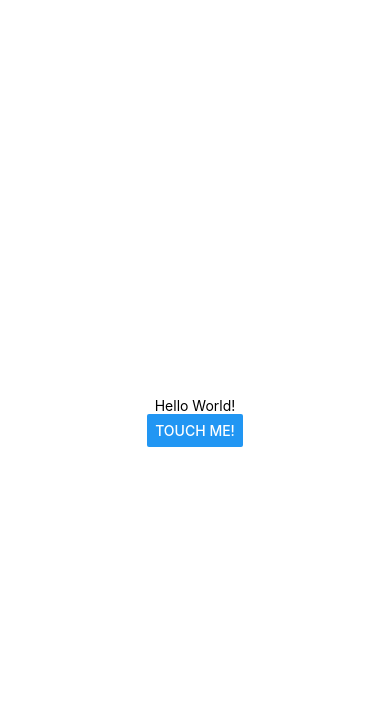
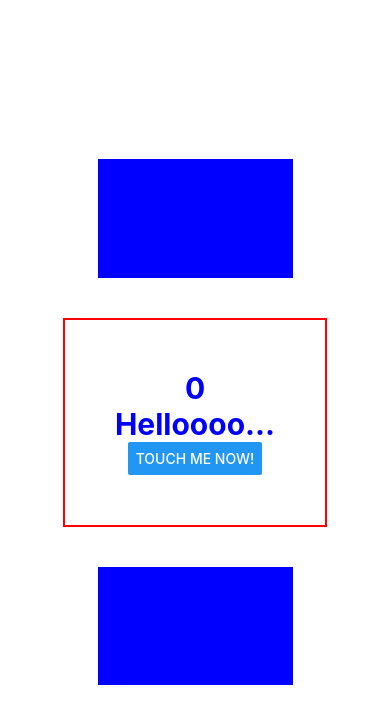
Before and after one commit to boeykokchin/PCMOB2Demo1, a React Native app: screen / in a window 390 px wide. Shown: the top 724 px of the page. Built offline with nearby package versions, Linux system fonts and the light colour scheme.

Commit message:
based - watch-liked submission

```diff
--- a/App.js
+++ b/App.js
@@ -1,22 +1,58 @@
 import { StatusBar } from 'expo-status-bar';
-import React from 'react';
+import React, { useState } from 'react';
 import { StyleSheet, Text, View, Button } from 'react-native';
 
 export default function App() {
+
+  let [count, setCount] = useState(0);
+
+  let buttonPressed = () => {
+    // console.log("I am touched...");
+    // console.log(`Before pressing, the count was ${count}`);
+    setCount(count +1);
+  }
+
   return (
     <View style={styles.container}>
-      <Text>Hello World!</Text>
-      <Button title="Touch Me!"></Button>
-      <StatusBar style="auto" />
+    <View style={styles.fillerContainer}></View>
+    <View style={styles.innerContainer}>
+      <Text style={styles.text}>{count}</Text>
+      <Text style={styles.text}>Helloooo...</Text>
+      <Button title="Touch Me Now!" onPress={buttonPressed}></Button>
     </View>
-  );
-}
+    <StatusBar style="auto" />
+    <View style={styles.fillerContainer}></View>
+    </View>
+    );
+  }
 
-const styles = StyleSheet.create({
+  const styles = StyleSheet.create({
   container: {
     flex: 1,
     backgroundColor: '#fff',
     alignItems: 'center',
     justifyContent: 'center',
   },
+
+  text: {
+    color: "blue",
+    fontSize: 30,
+    fontWeight: "bold",
+  },
+
+  fillerContainer: {
+    flex: 0.25,
+    backgroundColor: "blue",
+    width: "50%",
+    margin: 40,
+  },
+
+  innerContainer: {
+    padding: 50,
+    alignItems: 'center',
+    justifyContent: 'center',
+    borderWidth: 2,
+    borderColor: 'red',
+    borderStyle: 'solid',
+  }
 });
```
